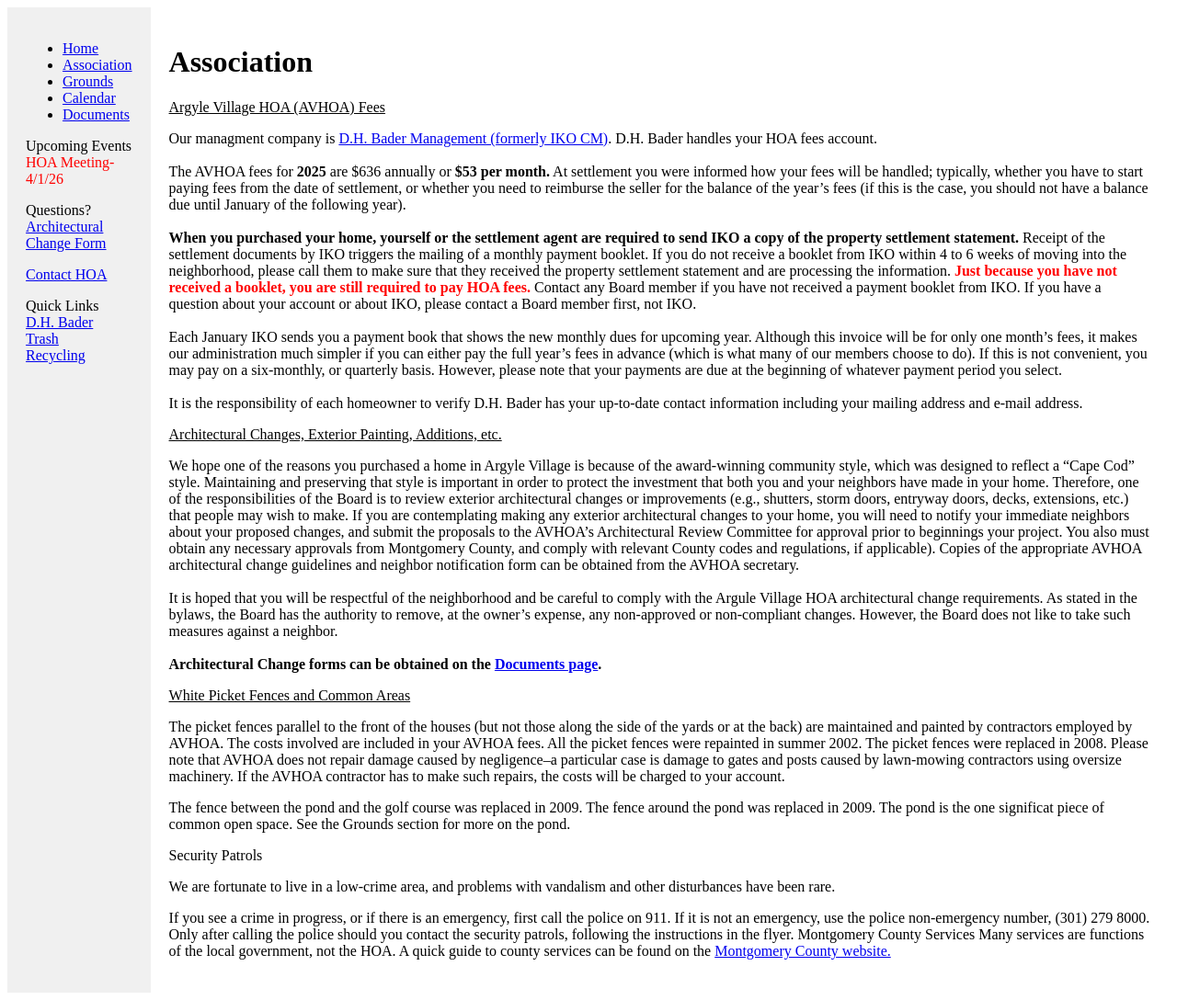
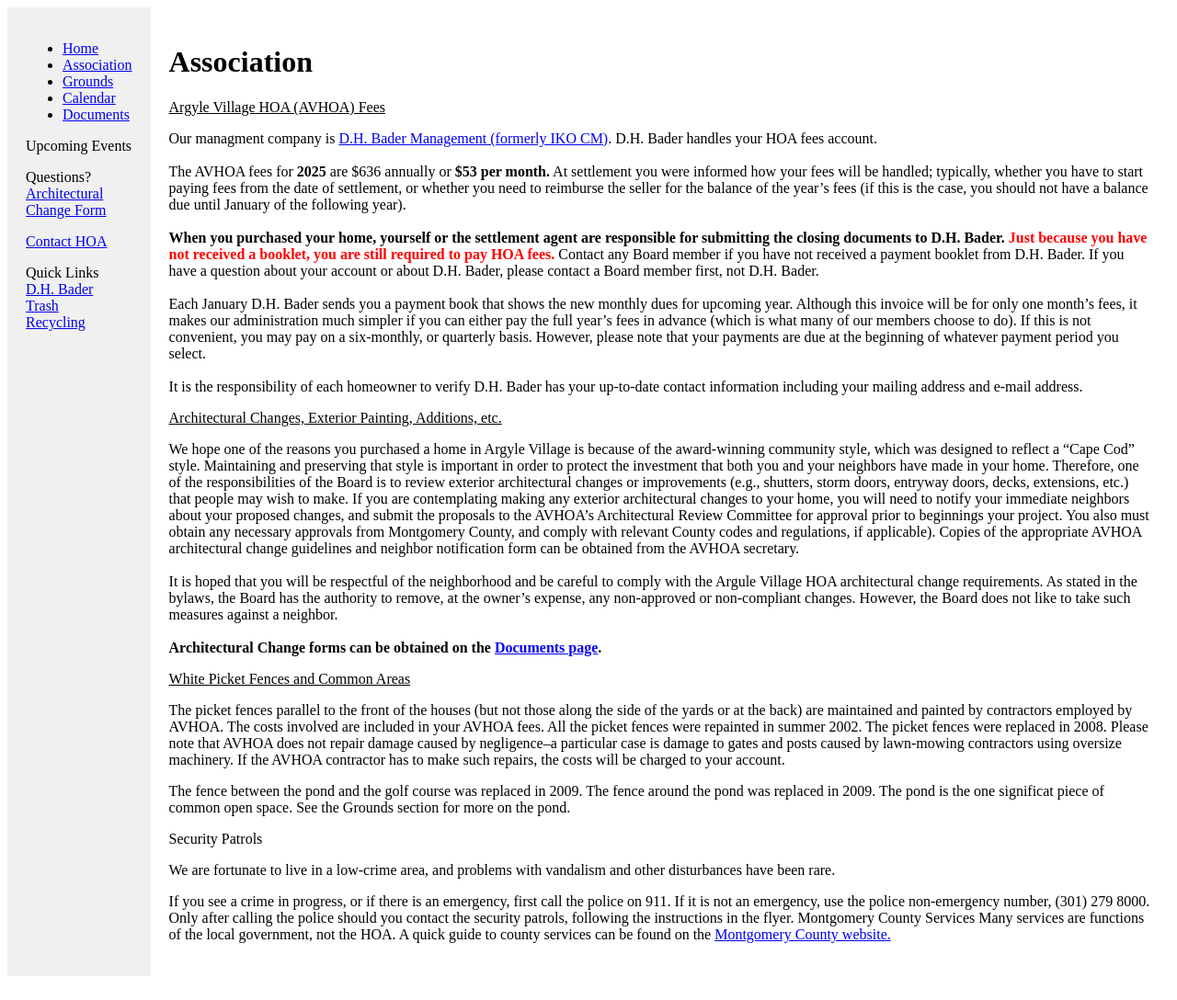
Before and after one commit to argylevillagehoa/argylevillagehoa.github.io, a Jekyll site: the page built from association.md, in a window 1280 px wide. Shown: the whole page at 92% size. Built offline with Jekyll 4.4.1, drawn with Linux system fonts in a browser that asks for light colours.

Commit message:
remove iko

```diff
--- a/_includes/sidebar.html
+++ b/_includes/sidebar.html
@@ -8,7 +8,7 @@
     </ul>
     <p>
     </u>Upcoming Events</u>
-    <br><font color="red">HOA Meeting-4/1/26</font>
+    <br><font color="red"></font>
     </p>Questions?</br>
     <a href="/downloads/argyle_hoa_architectural_change_request_0303.doc">Architectural Change Form</a></br></p>
     <a href="mailto:argylevillagehoa@gmail.com">Contact HOA</a></p>
--- a/association.md
+++ b/association.md
@@ -10,9 +10,9 @@ Our managment company is <a href="https://portal.dhbader.com">D.H. Bader Managem
 <br />
 The AVHOA fees for <strong>2025</strong> are $636 annually or <strong>$53 per month.</strong> At settlement you were informed how your fees will be handled; typically, whether you have to start paying fees from the date of settlement, or whether you need to reimburse the seller for the balance of the year&rsquo;s fees (if this is the case, you should not have a balance due until January of the following year). <br />
 <br />
-<strong>When you purchased your home, yourself or the settlement agent are required to send IKO a copy of the property settlement statement.</strong> Receipt of the settlement documents by IKO triggers the mailing of a monthly payment booklet. If you do not receive a booklet from IKO within 4 to 6 weeks of moving into the neighborhood, please call them to make sure that they received the property settlement statement and are processing the information. <strong><font color="#ff0000">Just because you have not received a booklet, you are still required to pay HOA fees.</font></strong> Contact any Board member if you have not received a payment booklet from IKO. If you have a question about your account or about IKO, please contact a Board member first, not IKO.<br />
+<strong>When you purchased your home, yourself or the settlement agent are responsible for submitting the closing documents to D.H. Bader.  <font color="#ff0000">Just because you have not received a booklet, you are still required to pay HOA fees.</font></strong> Contact any Board member if you have not received a payment booklet from D.H. Bader. If you have a question about your account or about D.H. Bader, please contact a Board member first, not D.H. Bader.<br />
 <br />
-Each January IKO sends you a payment book that shows the new monthly dues for upcoming year. Although this invoice will be for only one month&rsquo;s fees, it makes our administration much simpler if you can either pay the full year&rsquo;s fees in advance (which is what many of our members choose to do). If this is not convenient, you may pay on a six-monthly, or quarterly basis. However, please note that your payments are due at the beginning of whatever payment period you select.<br />
+Each January D.H. Bader sends you a payment book that shows the new monthly dues for upcoming year. Although this invoice will be for only one month&rsquo;s fees, it makes our administration much simpler if you can either pay the full year&rsquo;s fees in advance (which is what many of our members choose to do). If this is not convenient, you may pay on a six-monthly, or quarterly basis. However, please note that your payments are due at the beginning of whatever payment period you select.<br />
 <br />
 It is the responsibility of each homeowner to verify D.H. Bader has your up-to-date contact information including your mailing address and e-mail address.
 <br />
```
